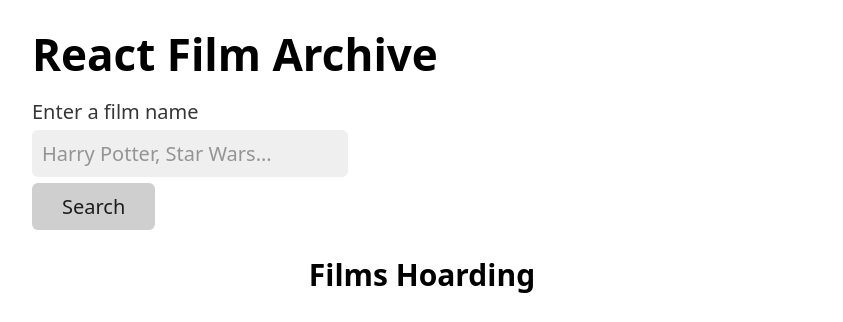
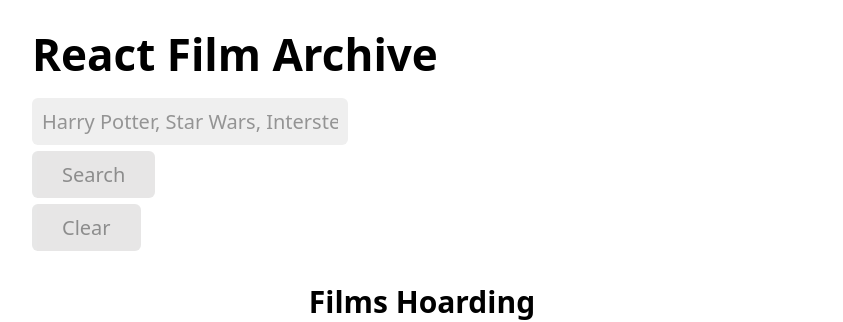
Before and after one commit to pabcrudel/react-film-archive, a React (Vite) app: page / in a window 1280 px wide. Shown: the top 322 px of the page, without its empty margins (218-1061 px from the left). Built offline with nearby package versions, Linux system fonts and the light colour scheme.

Commit message:
add: Manage search bar logic with a custom hook

```diff
--- a/src/components/FilmForm.jsx
+++ b/src/components/FilmForm.jsx
@@ -1,13 +1,53 @@
-export default function FilmForm () {
+import PropTypes from 'prop-types';
+import { useSearch } from '../hooks/useSearch';
+
+export default function FilmForm ({ getFilms }) {
+  const { searchQuery, setSearchQuery, searchError, clearSearch } = useSearch();
+
+  const handleSubmit = event => {
+    event.preventDefault();
+    const { filmQuery } = Object.fromEntries(
+      new window.FormData(event.target)
+    );
+    getFilms(filmQuery);
+  };
+
+  const handleChange = event => setSearchQuery(event.target.value);
+
+  const isClearDisabled = !searchQuery && !searchError;
+
   return (
-    <form className="filmForm">
-      <label htmlFor="film">Enter a film name</label>
-      <input
-        type="text"
-        id="film"
-        placeholder="Harry Potter, Star Wars..."
-      />
-      <input type="submit" value="Search" />
-    </form>
+    <>
+      <section className="filmForm">
+        <header>
+          <form onSubmit={handleSubmit}>
+            <input
+              className='searchBar'
+              required
+              type="text"
+              id="film"
+              name="filmQuery"
+              placeholder="Harry Potter, Star Wars, Interstellar..."
+              value={searchQuery}
+              onChange={handleChange}
+            />
+            <input type="submit" value="Search" disabled={!searchQuery} />
+          </form>
+          <button onClick={clearSearch} disabled={isClearDisabled}>
+            Clear
+          </button>
+        </header>
+
+        {
+          searchError && (
+            <footer>
+              <p>{searchError}</p>
+            </footer>
+          )
+        }
+      </section>
+    </>
   );
 }
+
+FilmForm.propTypes = { getFilms: PropTypes.func.isRequired };
--- /dev/null
+++ b/src/hooks/useSearch.js
@@ -0,0 +1,29 @@
+import { useState, useRef, useEffect } from 'react';
+
+export function useSearch () {
+  const [searchQuery, setSearchQuery] = useState('');
+  const [searchError, setSearchError] = useState(null);
+  const isFirstInput = useRef(true);
+
+  useEffect(() => {
+    if (isFirstInput.current) {
+      isFirstInput.current = searchQuery === '';
+      return;
+    }
+
+    if (searchQuery === '') {
+      setSearchError('A film name must be provided');
+      return;
+    }
+
+    setSearchError(null);
+  }, [searchQuery]);
+
+  function clearSearch () {
+    setSearchQuery('');
+    setSearchError(null);
+    isFirstInput.current = true;
+  }
+
+  return { searchQuery, setSearchQuery, searchError, clearSearch };
+}
```
